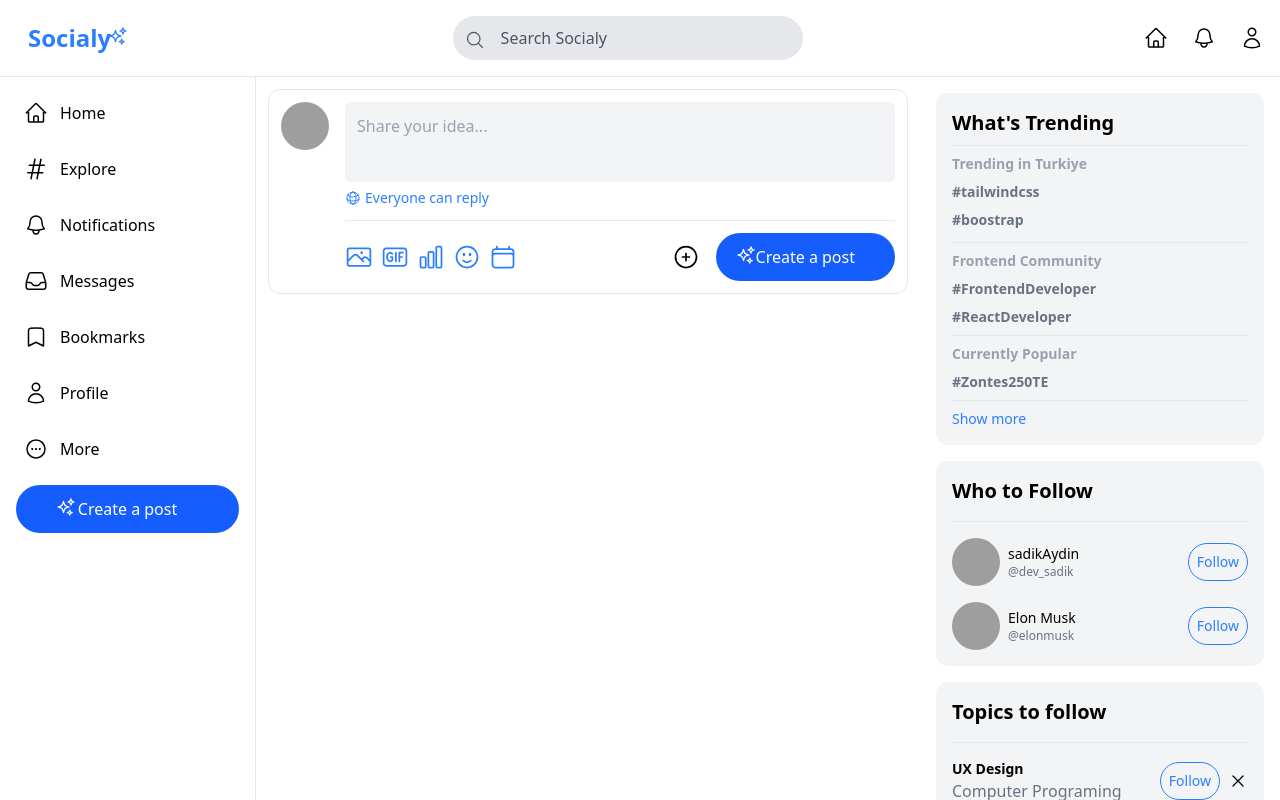
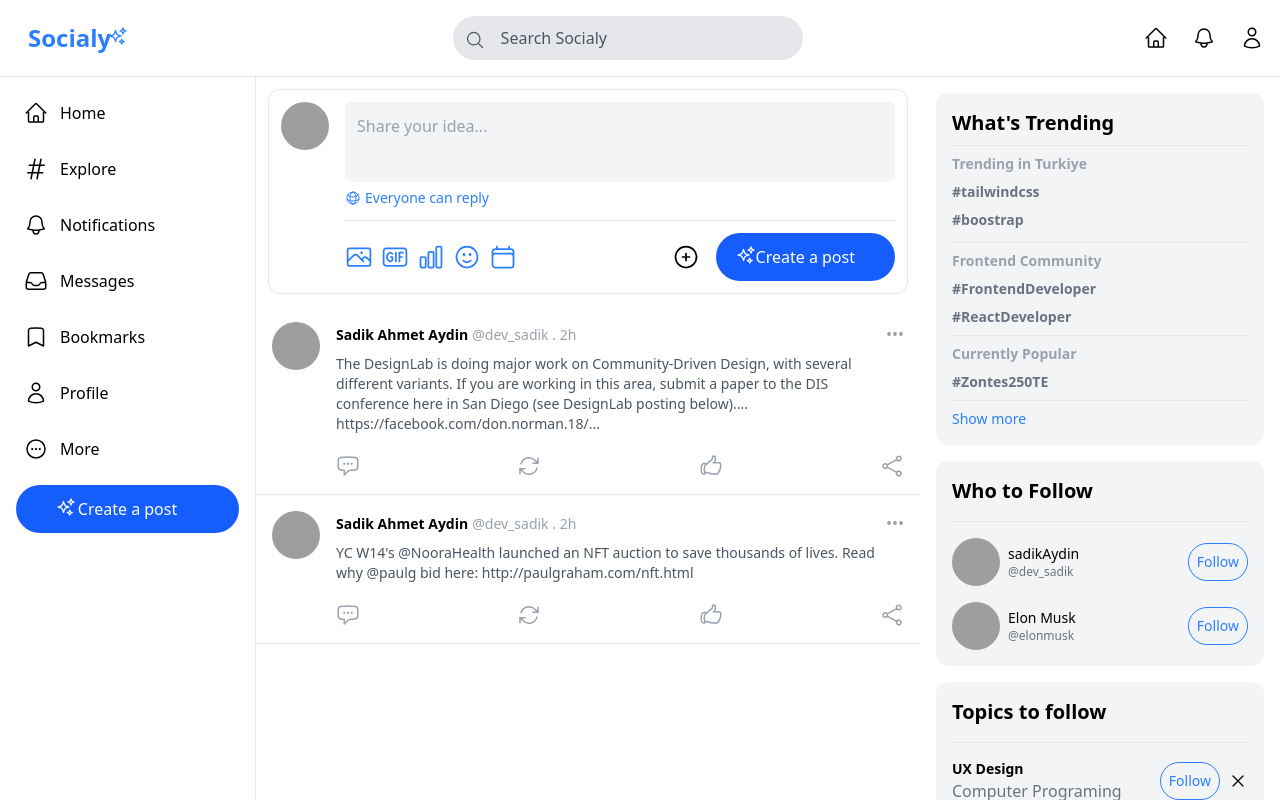
Before and after one commit to sadikahmetaydin/social-meadi-app, a React (Vite) app: page / in a window 1280 px wide. Shown: the top 800 px of the page. Built offline with nearby package versions, Linux system fonts and the light colour scheme; grey boxes are pictures that could not be loaded.

Commit message:
create TweetCart and import HomePage

```diff
--- a/src/components/Tweet.jsx
+++ b/src/components/Tweet.jsx
@@ -1,6 +1,32 @@
-const Tweet = () => {
+import { ChatBubbleLeftEllipsisIcon, ArrowPathIcon, HandThumbUpIcon, ShareIcon } from "@heroicons/react/24/outline"
+
+const Tweet = ({name, username, avatar, content, time}) => {
   return (
-    <div>Tweet</div>
+    <div className="border-b border-gray-200 p-4 hover:bg-gray-100 transition-colors duration-200">
+      <div className="flex items-start space-x-4">
+
+        <img src={avatar} alt="Profile" className="w-12 h-12 rounded-full object-cover" />
+
+        <div className="flex-1">
+          <div className="flex items-center justify-between">
+            <div>
+              <span className="text-sm font-bold">{name}</span>
+              <span className="text-gray-400 cursor-pointer ml-1 text-sm">@{username} . {time}</span>
+            </div>
+            <div className="text-gray-400 cursor-pointer hover:text-gray-600">•••</div>
+          </div>
+
+          <p className="text-gray-600 mt-2 text-sm">{content}</p>
+
+          <div className="flex justify-between mt-5 text-gray-400 text-md">
+            <button className="hover:text-blue-400 transition-all ease-in"><ChatBubbleLeftEllipsisIcon className="w-6 h-6" /></button>
+            <button className="hover:text-blue-400 transition-all ease-in"><ArrowPathIcon className="w-6 h-6" /></button>
+            <button className="hover:text-blue-400 transition-all ease-in"><HandThumbUpIcon className="w-6 h-6" /></button>
+            <button className="hover:text-blue-400 transition-all ease-in"><ShareIcon className="w-6 h-6" /></button>
+          </div>
+        </div>
+      </div>
+    </div>
   )
 }
 export default Tweet
--- a/src/pages/Home.jsx
+++ b/src/pages/Home.jsx
@@ -1,5 +1,6 @@
 import Navbar from "../components/Navbar"
 import Sidebar from "../components/Sidebar"
+import Tweet from "../components/Tweet"
 import TweetBox from "../components/TweetBox"
 import Widgets from "../components/Widgets"
 
@@ -18,6 +19,23 @@ const Home = () => {
 
           <div className="flex-1">
             <TweetBox />
+
+            <Tweet
+              name="Sadik Ahmet Aydin"
+              username="dev_sadik"
+              avatar="https://images.unsplash.com/photo-1511367461989-f85a21fda167?fm=jpg&q=60&w=3000&ixlib=rb-4.1.0&ixid=M3wxMjA3fDB8MHxzZWFyY2h8NHx8dHdpdHRlciUyMHByb2ZpbGV8ZW58MHx8MHx8fDA%3D"
+              content="The DesignLab is doing major work on Community-Driven Design, with several different variants. If you are working in this area, submit a paper to the DIS conference here in San Diego (see DesignLab posting below).... https://facebook.com/don.norman.18/..."
+              time="2h"
+            />
+
+            <Tweet
+              name="Sadik Ahmet Aydin"
+              username="dev_sadik"
+              avatar="https://images.unsplash.com/photo-1511367461989-f85a21fda167?fm=jpg&q=60&w=3000&ixlib=rb-4.1.0&ixid=M3wxMjA3fDB8MHxzZWFyY2h8NHx8dHdpdHRlciUyMHByb2ZpbGV8ZW58MHx8MHx8fDA%3D"
+              content="YC W14's @NooraHealth launched an NFT auction to save thousands of lives. Read why @paulg bid here: http://paulgraham.com/nft.html"
+              time="2h"
+            />
+
           </div>
 
           <div className="hidden xl:block w-90">
```
